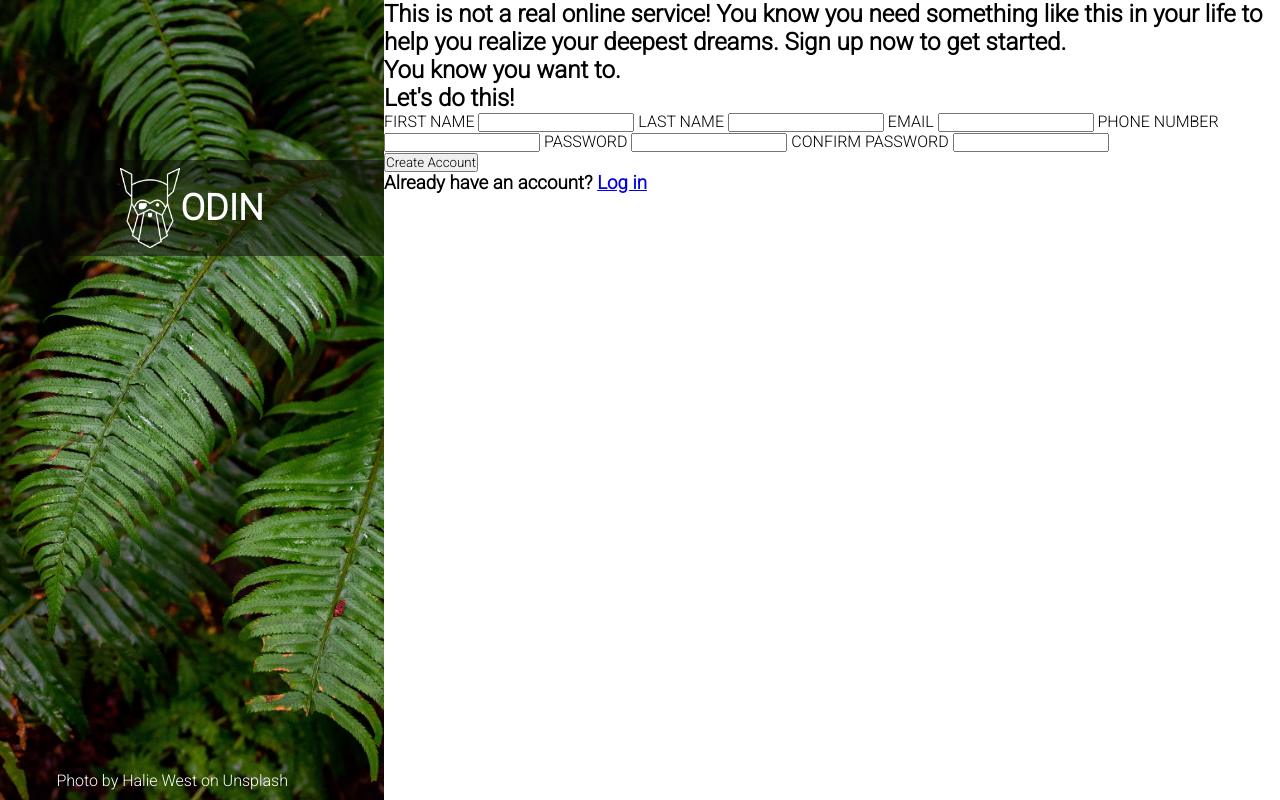
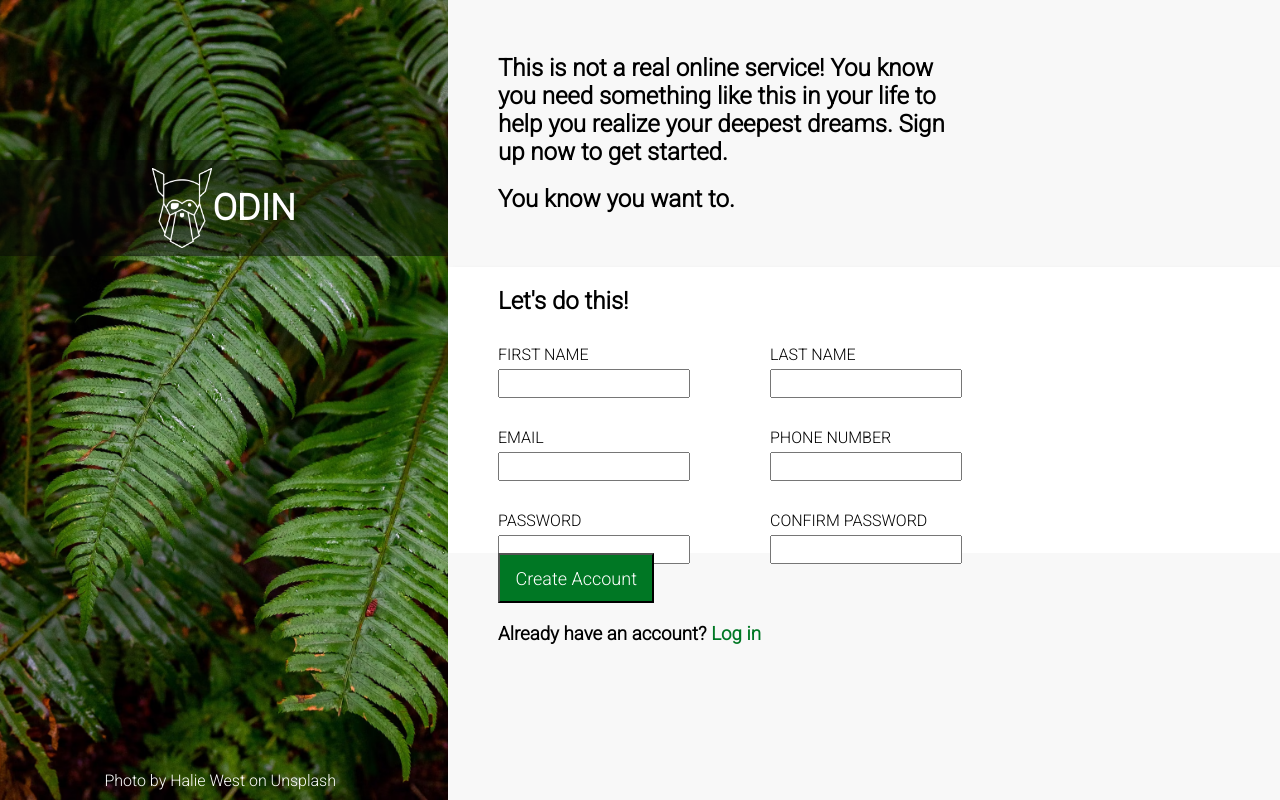
Before and after one commit to juliusg034/odin-sign-up-form, a plain HTML site: page index.html in a window 1280 px wide. Drawn offline with Linux system fonts and the light colour scheme.

Commit message:
finishing section 2 html and css

```diff
--- a/index.html
+++ b/index.html
@@ -40,38 +40,37 @@
                     Sign up <span class="italic">now</span> to get started.
                 </h2>
 
+                <br>
+
                 <h2>
                     You <span class="italic">know</span> you want to.
                 </h2>
             </div>
 
             <div class="section-2-middle">
-                <h2>
+                <h2 class="form-heading">
                     Let's do this!
                 </h2>
 
                 <form action="#">
 
-                    <label for="first-name">FIRST NAME</label>
-                    <input type="text" id="first-name">
+                    <div class="form-left-side">
+                        <label class="input-label" for="first-name">FIRST NAME</label>
+                        <input class="input-box" type="text" id="first-name">
+                        <label class="input-label" for="email">EMAIL</label>
+                        <input class="input-box" type="text" id="email">
+                        <label class="input-label" for="passowrd">PASSWORD</label>
+                        <input class="input-box" type="text" id="password">
+                    </div>
 
-                    <label for="last-name">LAST NAME</label>
-                    <input type="text" id="last-name">
-
-                    <label for="email">EMAIL</label>
-                    <input type="text" id="email">
-
-
-                    <label for="phone-number">PHONE NUMBER</label>
-                    <input type="text" id="phone-number">
-
-
-                    <label for="passowrd">PASSWORD</label>
-                    <input type="text" id="password">
-
-
-                    <label for="confirm-password">CONFIRM PASSWORD</label>
-                    <input type="text" id="confirm-password">
+                    <div class="form-right-side">
+                        <label class="input-label" for="last-name">LAST NAME</label>
+                        <input class="input-box" type="text" id="last-name">
+                        <label class="input-label" for="phone-number">PHONE NUMBER</label>
+                        <input class="input-box" type="text" id="phone-number">
+                        <label class="input-label" for="confirm-password">CONFIRM PASSWORD</label>
+                        <input class="input-box" type="text" id="confirm-password">
+                    </div>
 
                 </form>
 
--- a/styles.css
+++ b/styles.css
@@ -12,6 +12,7 @@
 .wrapper {
     height: 100vh;
     width: 100vw;
+    overflow: hidden;
 }
 
 .wrapper {
@@ -19,11 +20,11 @@
 }
 
 .section-1 {
-    width: 30%;
+    width: 35%;
 }
 
 .section-2 {
-    width: 70%;
+    width: 65%;
 }
 
 
@@ -76,3 +77,95 @@
     width: 60px;
     height: auto;
 }
+
+
+/* Section 2 */
+
+.section-2-top {
+    height: 33.33%;
+    background-color:rgb(248, 248, 248);
+    display: flex;
+    flex-direction: column;
+    justify-content: center;
+    padding-left: 50px;
+
+}
+
+.section-2-top h2 {
+    max-width: 35vw;
+}
+
+.section-2-middle {
+    height: 33.33%;
+    box-shadow: 5px 5px 5px black;
+
+}
+
+.section-2-bottom {
+    height: 33.33%;
+    background-color: rgb(248, 248, 248);
+
+}
+
+
+/*  Form css */
+
+.section-2-middle {
+    display: flex;
+    flex-direction: column;
+    padding-left: 50px;
+    padding-top: 20px;
+
+
+}
+
+.section-2-middle form {
+    display: flex;
+    gap: 80px;
+    height: 80%;
+}
+
+.form-left-side {
+    display: flex;
+    flex-direction: column;
+    width: 15vw;
+
+}
+
+.form-right-side {
+    display: flex;
+    flex-direction: column;
+    width: 15vw;
+}
+
+.input-label {
+    padding: 30px 0px 5px;
+}
+
+.input-box {
+    padding: 5px;
+}
+
+
+/* section 2 bottom */
+
+.section-2-bottom {
+    display: flex;
+    flex-direction: column;
+    padding-left: 50px;
+}
+
+.section-2-bottom button {
+    width: 20%;
+    height: 50px;
+    margin-bottom: 20px;
+    background-color: rgb(0, 119, 36);
+    color: white;
+    font-size: 18px;
+    font-weight: 500;
+}
+
+#log-in {
+    text-decoration: none;
+    color:rgb(0, 119, 36);
+}
```
